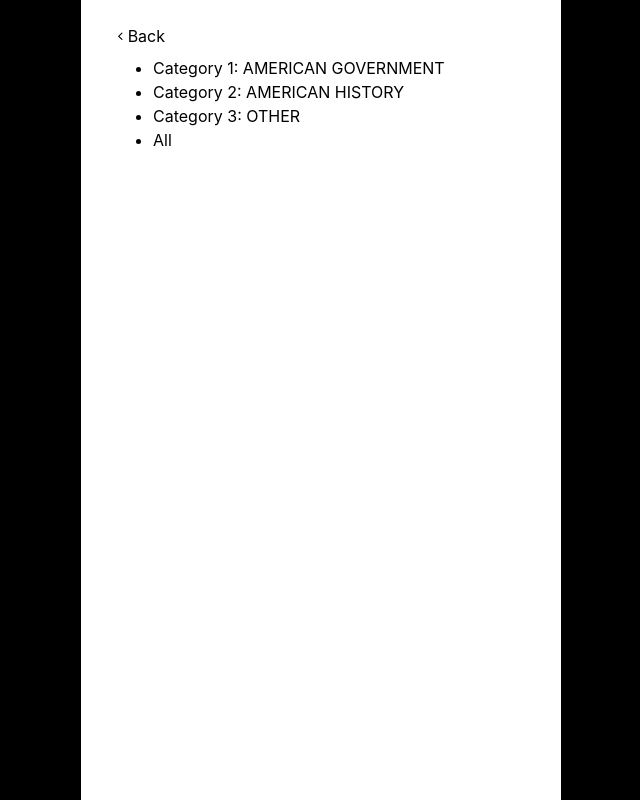
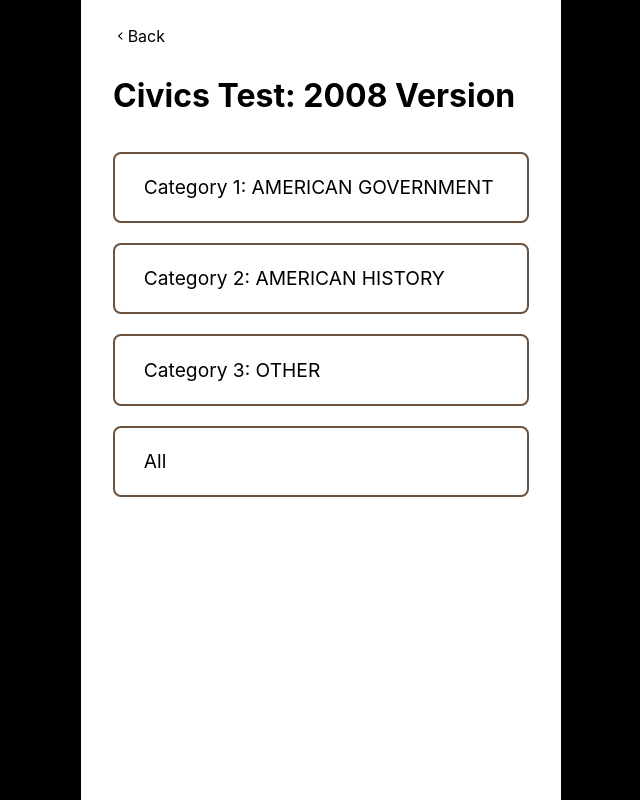
Before and after one commit to sprajams/flashcards, a React (Create React App) app: page / in a window 1280 px wide. Shown: the whole page, without its empty margins (319-959 px from the left). Built offline with nearby package versions, Linux system fonts and the light colour scheme.

Commit message:
home screen layout

```diff
--- a/src/components/BackLink/styles.module.scss
+++ b/src/components/BackLink/styles.module.scss
@@ -5,5 +5,4 @@
   height: 24px;
   width: 52px;
   display: flex;
-  align-items: center;
 }
--- a/src/components/Homepage/index.jsx
+++ b/src/components/Homepage/index.jsx
@@ -1,22 +1,33 @@
 import { Link } from "react-router-dom";
+import styles from "./styles.module.scss";
 
 const Homepage = () => {
   return (
-    <ul>
+    <>
+      <h1 className={styles.title}>Civics Test: 2008 Version</h1>
+      <ul className={styles.linkContainer}>
         {/* questions 1-57 */}
-      <li>
-        <Link to="/category/1"> Category 1: AMERICAN GOVERNMENT</Link>
+        <li className={styles.linkWrap}>
+          <Link to="/category/1" className={styles.link}>
+            Category 1: AMERICAN GOVERNMENT
+          </Link>
         </li>
         {/* questions 58-87 */}
-      <li>
-        <Link to="/category/2"> Category 2: AMERICAN HISTORY</Link>
+        <li className={styles.linkWrap}>
+          <Link to="/category/2" className={styles.link}>
+            Category 2: AMERICAN HISTORY
+          </Link>
         </li>
         {/* questions: 88-100 */}
-      <li>
-        <Link to="/category/3"> Category 3: OTHER</Link>
+        <li className={styles.linkWrap}>
+          <Link to="/category/3" className={styles.link}>
+            Category 3: OTHER
+          </Link>
         </li>
-      <li>
-        <Link to="/category/all">All</Link>
+        <li className={styles.linkWrap}>
+          <Link to="/category/all" className={styles.link}>
+            All
+          </Link>
         </li>
         {/* <li> */}
         {/* TODO: randomize 10 questions */}
@@ -26,6 +37,7 @@ const Homepage = () => {
         <Link to="/bookmark">Bookmark</Link>
       </li> */}
       </ul>
+    </>
   );
 };
 
--- a/src/components/Homepage/styles.module.scss
+++ b/src/components/Homepage/styles.module.scss
@@ -0,0 +1,25 @@
+.title {
+  padding: 16px 0;
+}
+
+.linkContainer {
+  padding: 0;
+  list-style: none;
+  margin-top: 16px;
+}
+
+.linkWrap {
+  border-radius: 8px;
+  display: flex;
+  text-transform: capitalize;
+  margin-bottom: 20px;
+}
+
+.link {
+  width: 100%;
+  height: 100%;
+  padding: 1em 1.5em;
+  font-size: 1.2rem;
+  border: 2px solid rgb(107, 82, 62);
+  border-radius: 8px;
+}
```
Lines whose indentation alone changed are shown as unchanged.
